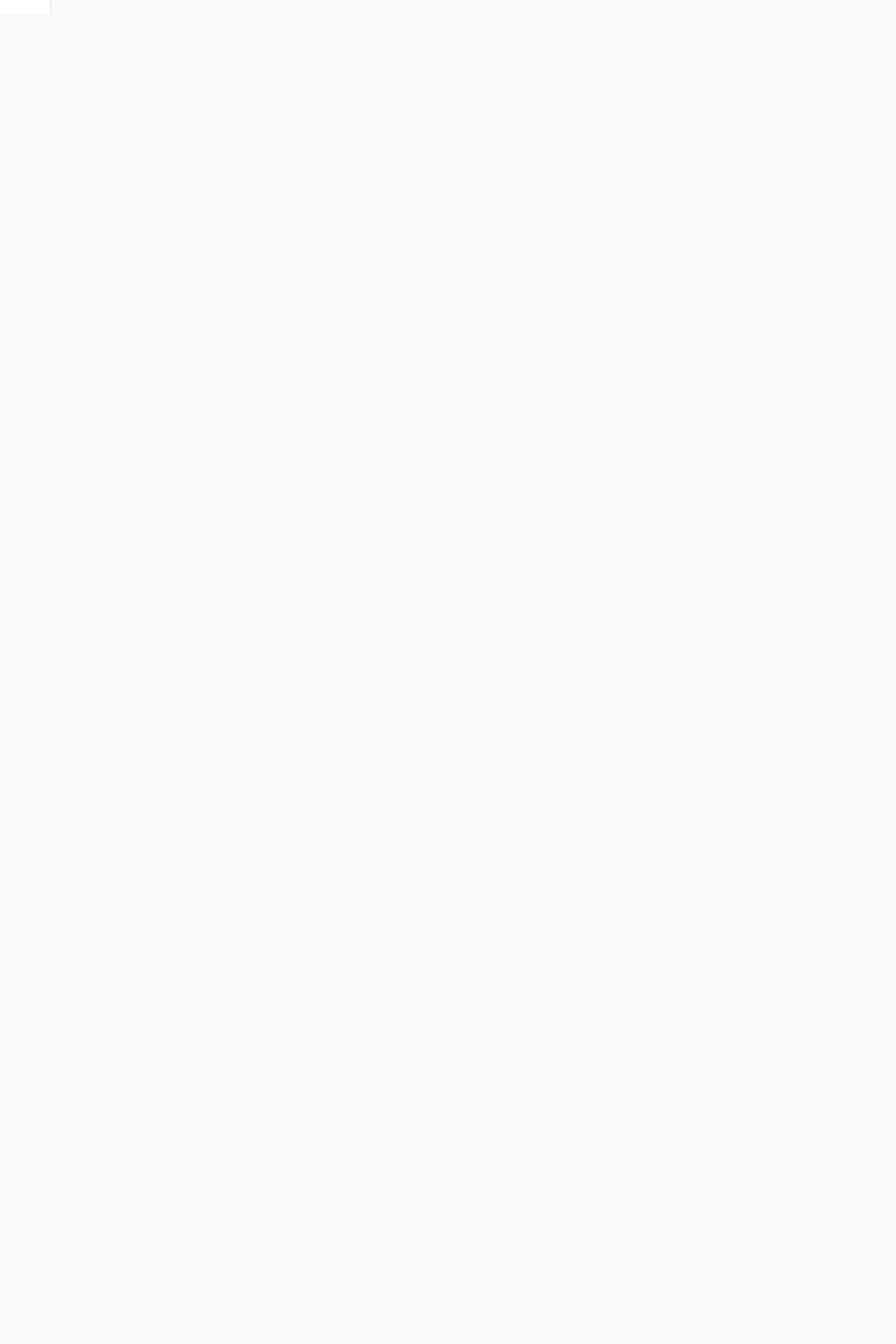
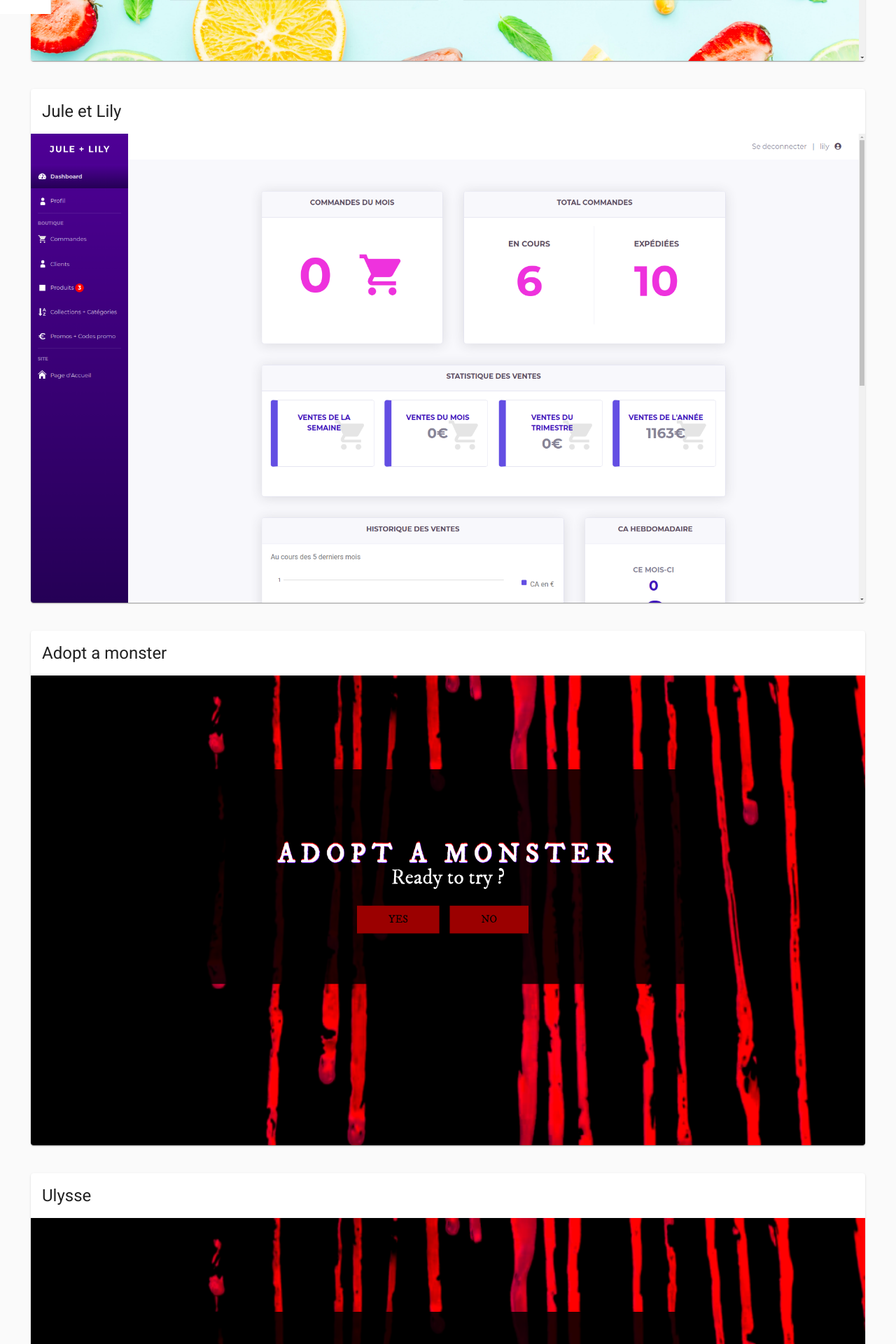
Before and after one commit to charlottel91/portefolio, a React (Create React App) app: page /projects in a window 1280 px wide. Shown: the part 780-2700 px from the top of the page at 70% size. Before the commit the page ends 800 px from the top, so only its background shows below. Built offline with nearby package versions, Linux system fonts and the light colour scheme.

Commit message:
Creation of cards for the projects.

```diff
--- a/src/App.js
+++ b/src/App.js
@@ -1,6 +1,6 @@
+import { makeStyles } from '@material-ui/core/styles';
 import Navbar from './components/menu/Navbar';
 import Sidebar from './components/menu/Sidebar';
-
 import useMediaQuery from '@material-ui/core/useMediaQuery';
 import SkillsPage from './components/pages/SkillsPage';
 import { Switch, Redirect, Route } from 'react-router-dom';
@@ -8,8 +8,15 @@ import HomePage from './components/pages/HomePage';
 import ProjectsPage from './components/pages/ProjectsPage';
 import { Container } from '@material-ui/core';
 
+const useStyles = makeStyles(() => ({
+  navbar: {
+    marginBottom: 60,
+  }
+}))
+
 function App() {
   const matches = useMediaQuery('(min-width:492px)');
+  const classes = useStyles();
 
   return (
     <>
@@ -24,7 +31,7 @@ function App() {
           </Switch >
         </Container>
       </div>) : (
-          <div>
+          <div className={classes.navbar}>
             <Container>
               < Switch >
                 <Redirect exact from='/' to='/home' />
--- a/src/components/pages/ProjectsPage.js
+++ b/src/components/pages/ProjectsPage.js
@@ -1,9 +1,27 @@
 import React from 'react';
+import Cards from "../projectCards/ProjectCard";
+import projects from '../../projects.json'
+import { makeStyles } from '@material-ui/core/styles';
+
+const useStyles = makeStyles(() => ({
+    containerCards: {
+        display: 'flex',
+        justifyContent: 'space-between',
+        flexWrap: 'wrap',
+    },
+    cards: {
+        width: '50%'
+    }
+}));
 
 const ProjectsPage = () => {
+    const classes = useStyles();
+
     return (
-        <div className='content'>
-            <p>hello je suis sur la ProjectsPage</p>
+        <div className={classes.containerCards}>
+            {projects && projects.map((project, i) => (
+                <Cards key={i} className={classes.cards} title={project.title} image={project.image} />
+            ))}
         </div>
     )
 }
--- /dev/null
+++ b/src/components/projectCards/ProjectCard.js
@@ -0,0 +1,56 @@
+import React from 'react';
+import { makeStyles } from '@material-ui/core/styles';
+import Card from '@material-ui/core/Card';
+import CardHeader from '@material-ui/core/CardHeader';
+import CardMedia from '@material-ui/core/CardMedia';
+import CardActionArea from '@material-ui/core/CardActionArea';
+import ohmyg from '../../assets/image/ohmyg.png'
+import juleetlily from '../../assets/image/juleetlily.png'
+import adoptamonster from '../../assets/image/adoptamonster.png'
+
+const useStyles = makeStyles((theme) => ({
+    actionArea: {
+        margin: 20,
+        transition: '0.2s',
+        '&:hover': {
+            transform: 'scale(1.1)',
+        },
+    },
+    root: {
+        width: '100%',
+    },
+    media: {
+        height: 0,
+        paddingTop: '56.25%', // 16:9
+    },
+    expand: {
+        transform: 'rotate(0deg)',
+        marginLeft: 'auto',
+        transition: theme.transitions.create('transform', {
+            duration: theme.transitions.duration.shortest,
+        }),
+    },
+    expandOpen: {
+        transform: 'rotate(180deg)',
+    },
+
+}));
+
+export default function ProjectCard({ title, image }) {
+    const classes = useStyles();
+
+    return (
+        <CardActionArea className={classes.actionArea}>
+            <Card className={classes.root}>
+                <CardHeader
+                    title={title}
+                />
+                <CardMedia
+                    className={classes.media}
+                    image={image === 'ohmyg' ? ohmyg : (image === 'juleetlily' ? juleetlily : adoptamonster)}
+                    title={title}
+                />
+            </Card>
+        </CardActionArea>
+    );
+}
--- /dev/null
+++ b/src/projects.json
@@ -0,0 +1,30 @@
+[
+    {
+        "title": "Oh my G !",
+        "background_color": "oh_my_g",
+        "image": "ohmyg",
+        "description": "Oh my G ! est une application développée pour aider les adolescents à calculer leur dose d'insuline. Nous sommes partis d'un constat simple: les applications médicales n'ont rien d'attrayant pour les jeunes. Donc nous avons rendu notre application non stigmatisante pour les jeunes par un design original; ce qui par la suite les entraîne à mieux se soigner.",
+        "link_github": "https://github.com/charlottel91/Paris-0919-P2-Diabete"
+    },
+    {
+        "title": "Jule et Lily",
+        "background_color": "jule_et_lily",
+        "image": "juleetlily",
+        "description": "Projet client qui avait pour but la refonte du back office du site e-commerce Jule et Lily avec la possibilité de gérer les stocks, les codes promos ainsi que l'affichage d'image sur le site et la liste des clients avec leur(s) facture(s). Lily, la fondatrice de la marque nous a laissé llibre choix sur le design et la conception du site.",
+        "link_github": "https://github.com/charlottel91/Paris-0919-P3-Jule-et-Lily"
+    },
+    {
+        "title": "Adopt a monster",
+        "background_color": "adopt_monster",
+        "image": "adoptamonster",
+        "description": "Développé lors d'un hackaton sur le thème d'halloween, Adopt a monster a pour but de t'aider à trouver un monstre pour un soirée en tête à tête devant un film d'horreur. Alors viens vite matcher avec un monstre !",
+        "link_github": "https://github.com/Morgan-Leblanc/Adopte-un-monstre"
+    },
+    {
+        "title": "Ulysse",
+        "background_color": "adopt_monster",
+        "image": "adoptamonster",
+        "description": "",
+        "link_github": ""
+    }
+]
```
